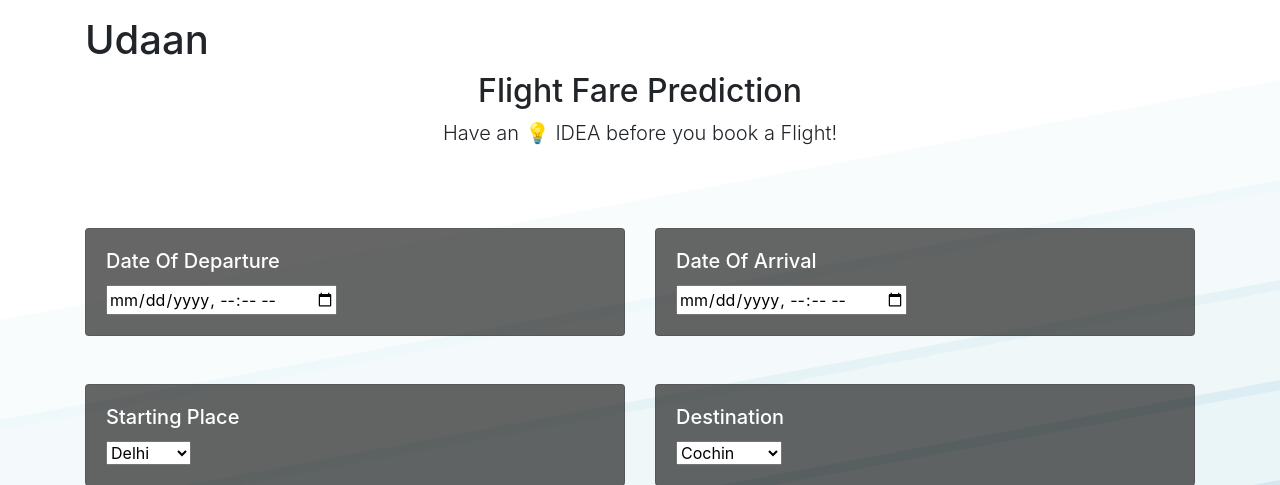
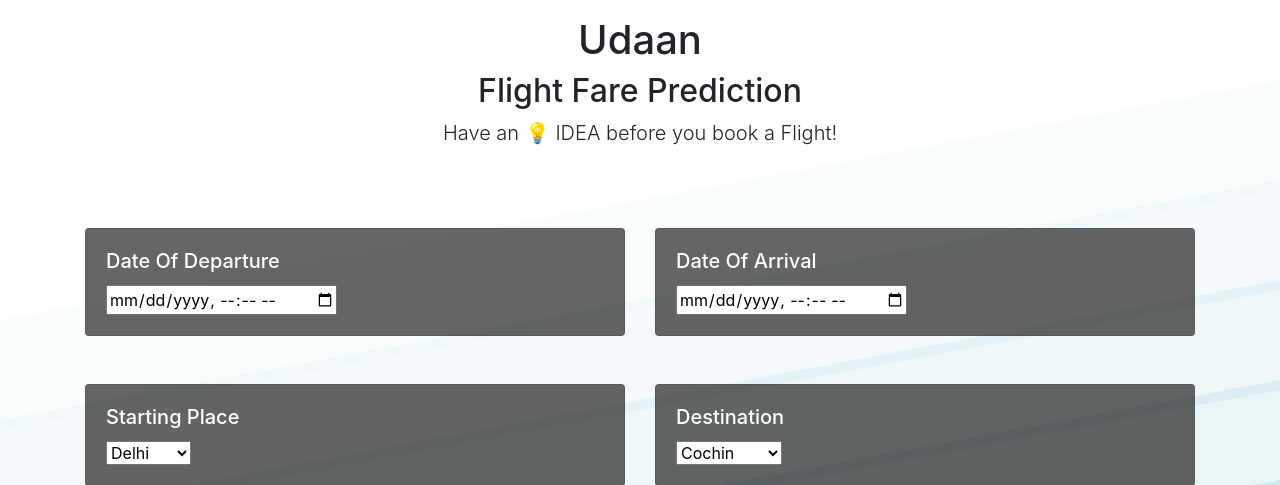
Before and after one commit to arpit282/Flight_Pred_Optimized, a Flask app: page / in a window 1280 px wide. Shown: the top 485 px of the page. Run offline with Flask 2, Linux system fonts and the light colour scheme; parts of the project's set-up code (start-up, migrations or seed data) failed here and were passed over.

Commit message:
new changes for sanskar 2

```diff
--- a/templates/index.html
+++ b/templates/index.html
@@ -17,7 +17,7 @@
   <div class="container">
       <!-- <h2 class="text-center"><img src="//live.staticflickr.com/65535/52129089689_7fc3117b64_b.jpg" class="text-center" height="100" alt="" loading="lazy"> -->
       <!-- </h2> -->
-      <h1>Udaan</h1>
+      <h1 class="text-center">Udaan</h1>
       <h2 class="text-center">Flight Fare Prediction </h2>
     <p class="lead text-center">Have an 💡 IDEA before you book a Flight!</p>
   </div>
```
